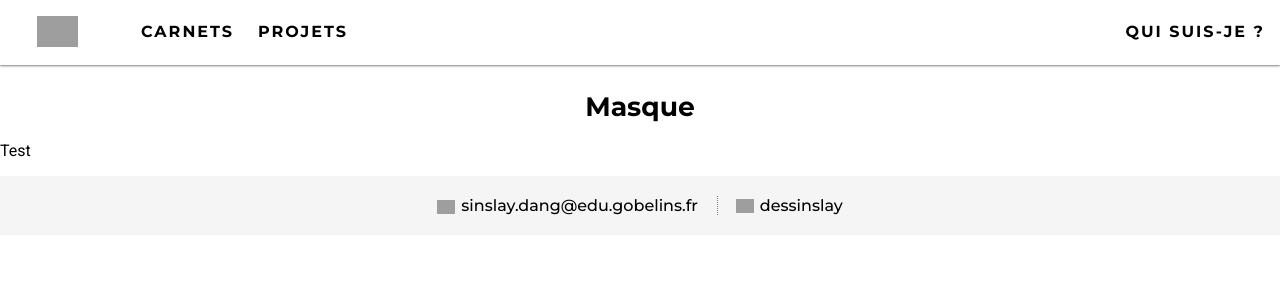
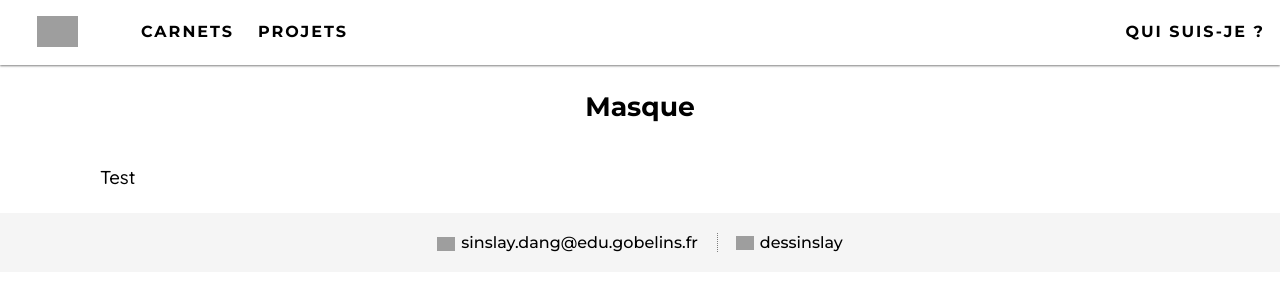
Before and after one commit to DangSinslay/DangSinslay.github.io, a Jekyll site: the page built from _posts/projets/2023-02-19-projets-masque.md, in a window 1280 px wide. Shown: the top 300 px of the page. Built offline with Jekyll 4.4.1, drawn with Linux system fonts in a browser that asks for light colours; grey boxes are pictures that could not be loaded.

Commit message:
Update main.css

```diff
--- a/css/main.css
+++ b/css/main.css
@@ -1,4 +1,4 @@
-@import url('https://fonts.googleapis.com/css?family=Libre+Baskerville: 300,300italic,400,400italic,700,700italic, 900, 900italic|Montserrat: 100,200,300,400,500,600,700,800,900|Raleway: 100,200,300,400,500,600,700,800,900|Roboto: 300,400,700,900');
+@import url('https://fonts.googleapis.com/css?family=Libre+Baskerville: 300,300italic,400,400italic,700,700italic, 900, 900italic|Montserrat: 100,200,300,400,500,600,700,800,900|Quicksand: 100,200,300,400,500,600,700,800,900|Raleway: 100,200,300,400,500,600,700,800,900|Roboto: 300,400,700,900');
 
 * {
         font-family: "Roboto", sans-serif !important;
@@ -131,7 +131,7 @@
 
 #content #preambule p {
         color: #000 !important;
-        font-family: "Raleway" !important;
+        font-family: "Quicksand" !important;
         font-size: 2vw !important;
         font-weight: bold !important;
         line-height: 38px !important;
@@ -327,18 +327,32 @@
 
 #content #container #bio {
         border-left: 1px dotted #BEBEBE !important;
-        padding-right: 25px !important;
+        padding-right: 50px !important;
         padding-left: 25px !important;
+        text-align: justify;
 }
 
 #content #container #bio p {
-        font-family: "Raleway" !important;
+        font-family: "Quicksand" !important;
+        font-size: 13pt;
         font-weight: 500 !important;
         line-height: 25px !important;
 }
 
 #content #container #bio strong {
         font-family: "Raleway" !important;
+}
+
+#content #post_container {
+        padding: 5px 100px !important;
+}
+
+#content #post_container p {
+        font-family: "Quicksand" !important;
+        font-size: 14pt !important;
+        font-weight: 500;
+        line-height: 25px !important;
+        text-align: justify;
 }
 
 footer {
```
